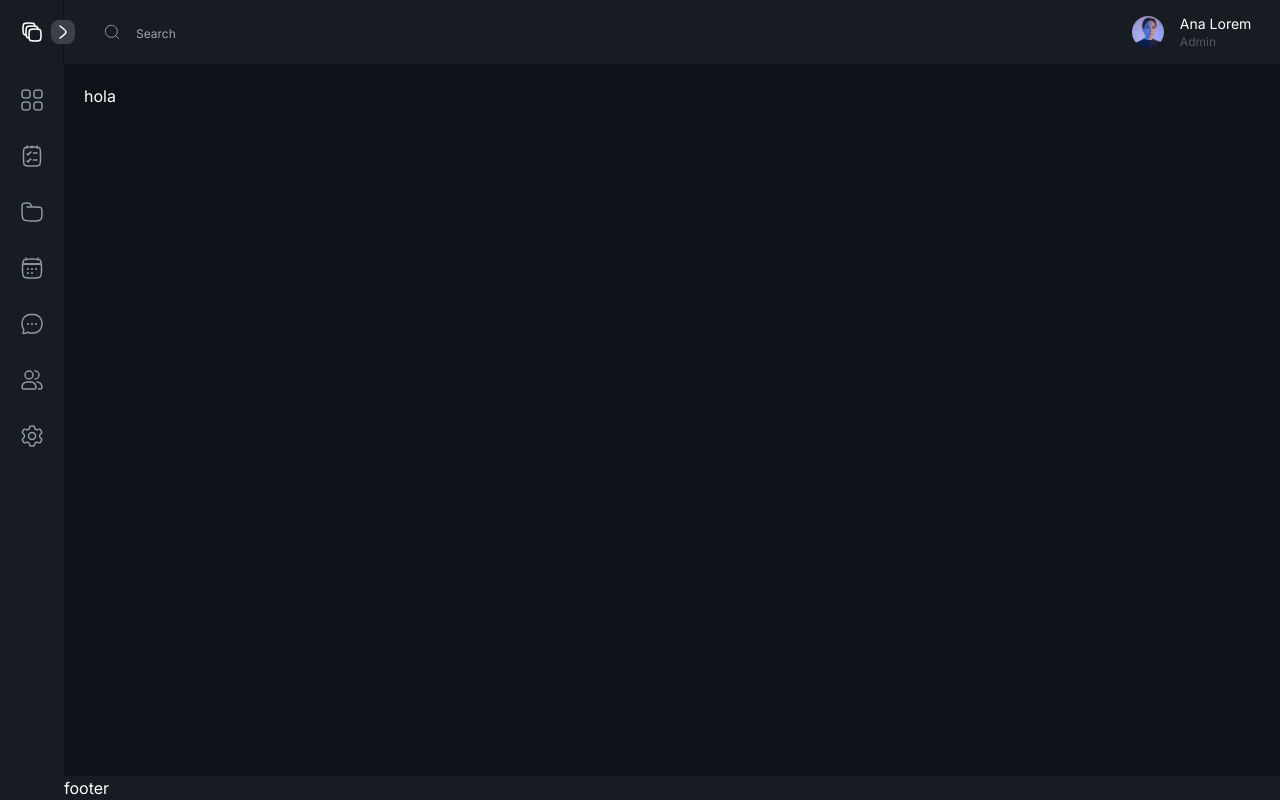
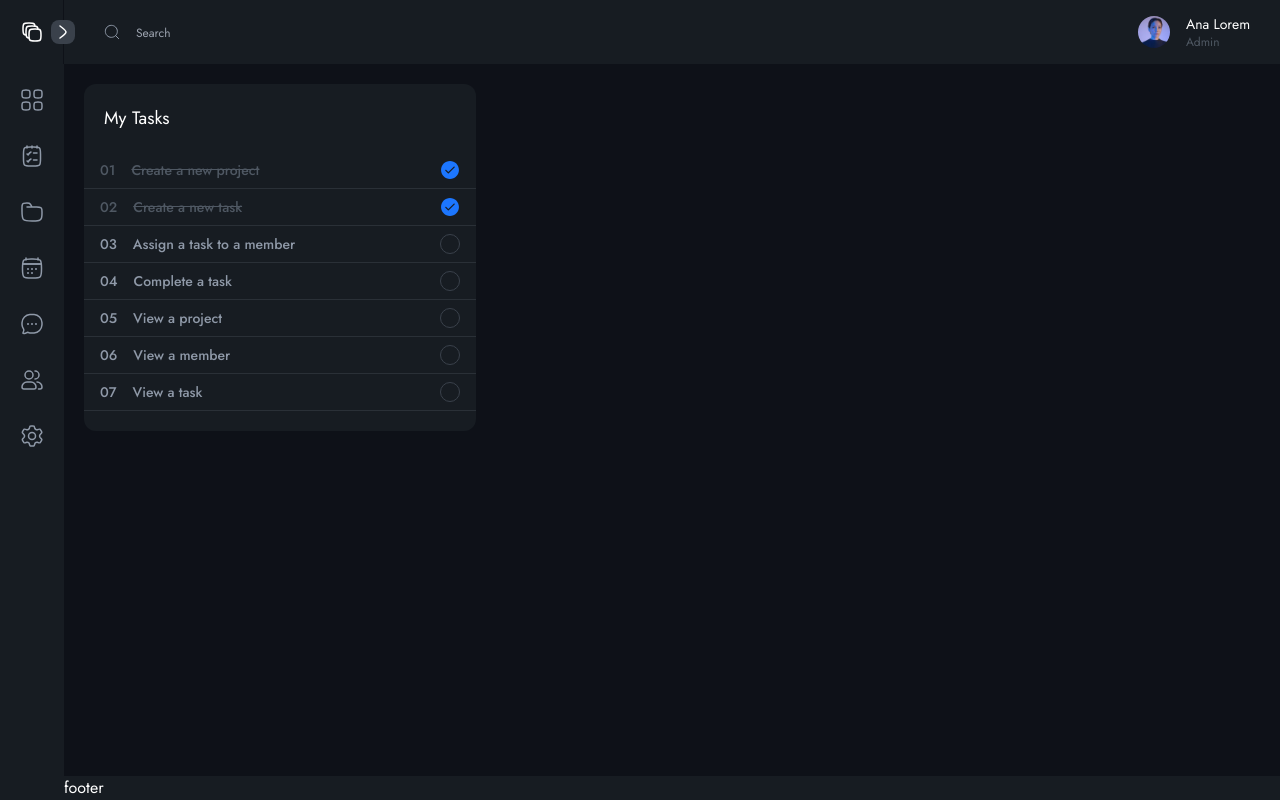
Before and after one commit to EleoRomario/hivemind, a Next.js app: page / in a window 1280 px wide. Built offline with nearby package versions, Linux system fonts and the light colour scheme.

Commit message:
Añadir componente MyTasks al dashboard y dependencia clsx al package.json

```diff
--- a/package.json
+++ b/package.json
@@ -12,6 +12,7 @@
     "prettier": "prettier --write */**/*.{js,jsx,json,ts,tsx,scss,css,md}"
   },
   "dependencies": {
+    "clsx": "^2.1.0",
     "next": "14.1.3",
     "react": "^18",
     "react-dom": "^18",
--- a/src/app/layout.tsx
+++ b/src/app/layout.tsx
@@ -1,11 +1,11 @@
 import type { Metadata } from 'next';
-import { Inter } from 'next/font/google';
+import { Jost } from 'next/font/google';
 import { Sidebar } from '@/components/modules/sidebar';
 import { Header } from '@/components/modules/header';
 import './globals.css';
 import './layout.css';
 
-const inter = Inter({ subsets: ['latin'] });
+const jost = Jost({ subsets: ['latin'] });
 
 export const metadata: Metadata = {
   title: 'Create Next App',
@@ -19,7 +19,7 @@ export default function RootLayout({
 }>) {
   return (
     <html lang="es">
-      <body className={inter.className}>
+      <body className={jost.className}>
         <div className="layout bg-bunker-900 text-white">
           <div className="sidebar">
             <Sidebar />
@@ -27,7 +27,7 @@ export default function RootLayout({
           <header className="header">
             <Header />
           </header>
-          <main className="content bg-bunker-950">{children}</main>
+          <main className="content bg-bunker-950 p-5">{children}</main>
           <footer className="footer">footer</footer>
         </div>
       </body>
--- a/src/app/page.tsx
+++ b/src/app/page.tsx
@@ -1,7 +1,9 @@
+import { MyTasks } from '@/components/modules/dashboard';
+
 export default function Home() {
   return (
-    <div className="p-5">
-      <h1>hola</h1>
+    <div className="grid grid-cols-3">
+      <MyTasks />
     </div>
   );
 }
--- a/src/components/modules/Header/User.tsx
+++ b/src/components/modules/Header/User.tsx
@@ -8,7 +8,7 @@ export default function User() {
         alt="avatar"
         width={32}
         height={32}
-        className="aspect-square size-8 rounded-full bg-red-700 object-cover object-center"
+        className="aspect-square size-8 rounded-full bg-bunker-700 object-cover object-center"
       />
       <div className="flex flex-col text-sm">
         <span className="block w-fit truncate">Ana Lorem</span>
--- a/src/components/modules/Sidebar/Sidebar.tsx
+++ b/src/components/modules/Sidebar/Sidebar.tsx
@@ -1,5 +1,5 @@
 'use client';
-import { SidebarItem, sidebar } from '@/constants/sidebar';
+import { SidebarItem, SIDEBAR } from '@/constants/sidebar';
 import { ArrowRight, LayersLogo } from '@/icons';
 import { useStore } from '@/store/store';
 import Link from 'next/link';
@@ -23,7 +23,7 @@ export default function Sidebar() {
           </button>
         </div>
         <ul className="relative flex w-full flex-1 flex-col gap-6 py-5">
-          {sidebar.map(({ href, icon, label }, index) => (
+          {SIDEBAR.map(({ href, icon, label }, index) => (
             <SidebarItem key={index} href={href} icon={icon} label={label} />
           ))}
         </ul>
--- /dev/null
+++ b/src/components/modules/dashboard/MyTasks.tsx
@@ -0,0 +1,62 @@
+import { TASKS, TaskProps } from '@/constants/tasks';
+import { CheckMarkCircle } from '@/icons';
+import clsx from 'clsx';
+
+export default function MyTasks() {
+  return (
+    <div
+      className={clsx(
+        'flex',
+        'flex-col',
+        'gap-5',
+        'rounded-xl',
+        'bg-bunker-900',
+        'py-5',
+      )}
+    >
+      <h2 className={clsx('px-5', 'text-lg')}>My Tasks</h2>
+      <ul className={clsx('flex', 'flex-col')}>
+        {TASKS.splice(0, 7).map(({ id, title, completed }: TaskProps) => (
+          <li key={id}>
+            <button
+              className={clsx(
+                'grid',
+                'w-full',
+                'grid-cols-[auto_1fr_auto]',
+                'grid-rows-1',
+                'justify-start',
+                'gap-4',
+                'border-b',
+                'border-bunker-700',
+                'px-4',
+                'py-2',
+                'text-sm',
+                'font-medium',
+                completed ? 'text-bunker-500' : 'text-bunker-300',
+              )}
+            >
+              <span>{id.toString().padStart(2, '0')}</span>
+              <p className={clsx('text-start', completed && 'line-through')}>
+                {title}
+              </p>
+              <div className={clsx('w-5')}>
+                {completed ? (
+                  <CheckMarkCircle className={clsx('size-5', 'text-primary')} />
+                ) : (
+                  <div
+                    className={clsx(
+                      'size-5',
+                      'rounded-full',
+                      'border',
+                      'border-bunker-600',
+                    )}
+                  ></div>
+                )}
+              </div>
+            </button>
+          </li>
+        ))}
+      </ul>
+    </div>
+  );
+}
--- /dev/null
+++ b/src/components/modules/dashboard/index.ts
@@ -0,0 +1 @@
+export { default as MyTasks } from './MyTasks';
--- a/src/constants/sidebar.ts
+++ b/src/constants/sidebar.ts
@@ -14,7 +14,7 @@ export type SidebarItem = {
   label: string;
 };
 
-export const sidebar: SidebarItem[] = [
+export const SIDEBAR: SidebarItem[] = [
   {
     icon: DashboardSquare,
     href: '/',
--- /dev/null
+++ b/src/constants/tasks.ts
@@ -0,0 +1,93 @@
+export type TaskProps = {
+  id: string;
+  title: string;
+  description: string;
+  completed: boolean;
+};
+
+export const TASKS: TaskProps[] = [
+  {
+    id: '1',
+    title: 'Create a new project',
+    description: 'Create a new project and add tasks',
+    completed: true,
+  },
+  {
+    id: '2',
+    title: 'Create a new task',
+    description: 'Create a new task and assign it to a member',
+    completed: true,
+  },
+  {
+    id: '3',
+    title: 'Assign a task to a member',
+    description: 'Assign a task to a member and set a due date',
+    completed: false,
+  },
+  {
+    id: '4',
+    title: 'Complete a task',
+    description: 'Mark a task as completed and add a comment',
+    completed: false,
+  },
+  {
+    id: '5',
+    title: 'View a project',
+    description: 'View a project and its tasks and members',
+    completed: false,
+  },
+  {
+    id: '6',
+    title: 'View a member',
+    description: 'View a member and their tasks and projects',
+    completed: false,
+  },
+  {
+    id: '7',
+    title: 'View a task',
+    description: 'View a task and its details and comments',
+    completed: false,
+  },
+  {
+    id: '8',
+    title: 'View a comment',
+    description: 'View a comment and its details and replies',
+    completed: false,
+  },
+  {
+    id: '9',
+    title: 'View a project',
+    description: 'View a project and its tasks and members',
+    completed: false,
+  },
+  {
+    id: '10',
+    title: 'View a member',
+    description: 'View a member and their tasks and projects',
+    completed: false,
+  },
+  {
+    id: '11',
+    title: 'View a task',
+    description: 'View a task and its details and comments',
+    completed: false,
+  },
+  {
+    id: '12',
+    title: 'View a comment',
+    description: 'View a comment and its details and replies',
+    completed: true,
+  },
+  {
+    id: '13',
+    title: 'View a project',
+    description: 'View a project and its tasks and members',
+    completed: true,
+  },
+  {
+    id: '14',
+    title: 'View a member',
+    description: 'View a member and their tasks and projects',
+    completed: false,
+  },
+];
--- a/src/icons/index.tsx
+++ b/src/icons/index.tsx
@@ -10,6 +10,7 @@ export {
   Settings,
   Search,
   Cancel,
+  CheckMarkCircle,
 };
 
 const DashboardSquare = (props: React.SVGProps<SVGSVGElement>) => (
@@ -344,3 +345,22 @@ const Cancel = (props: React.SVGProps<SVGSVGElement>) => (
     />
   </svg>
 );
+const CheckMarkCircle = (props: React.SVGProps<SVGSVGElement>) => (
+  <svg
+    width="24px"
+    height="24px"
+    viewBox="0 0 24 24"
+    fill="none"
+    xmlns="http://www.w3.org/2000/svg"
+    color="currentColor"
+    strokeWidth="1.5"
+    {...props}
+  >
+    <path
+      fillRule="evenodd"
+      clipRule="evenodd"
+      d="M12 1.25C6.06294 1.25 1.25 6.06294 1.25 12C1.25 17.9371 6.06294 22.75 12 22.75C17.9371 22.75 22.75 17.9371 22.75 12C22.75 6.06294 17.9371 1.25 12 1.25ZM7.53044 11.9697C7.23755 11.6768 6.76268 11.6768 6.46978 11.9697C6.17689 12.2626 6.17689 12.7374 6.46978 13.0303L9.46978 16.0303C9.76268 16.3232 10.2376 16.3232 10.5304 16.0303L17.5304 9.03033C17.8233 8.73744 17.8233 8.26256 17.5304 7.96967C17.2375 7.67678 16.7627 7.67678 16.4698 7.96967L10.0001 14.4393L7.53044 11.9697Z"
+      fill="currentColor"
+    ></path>
+  </svg>
+);
```
Also changed, not shown: 1 other file (tests, documents, lock files or other folders).
